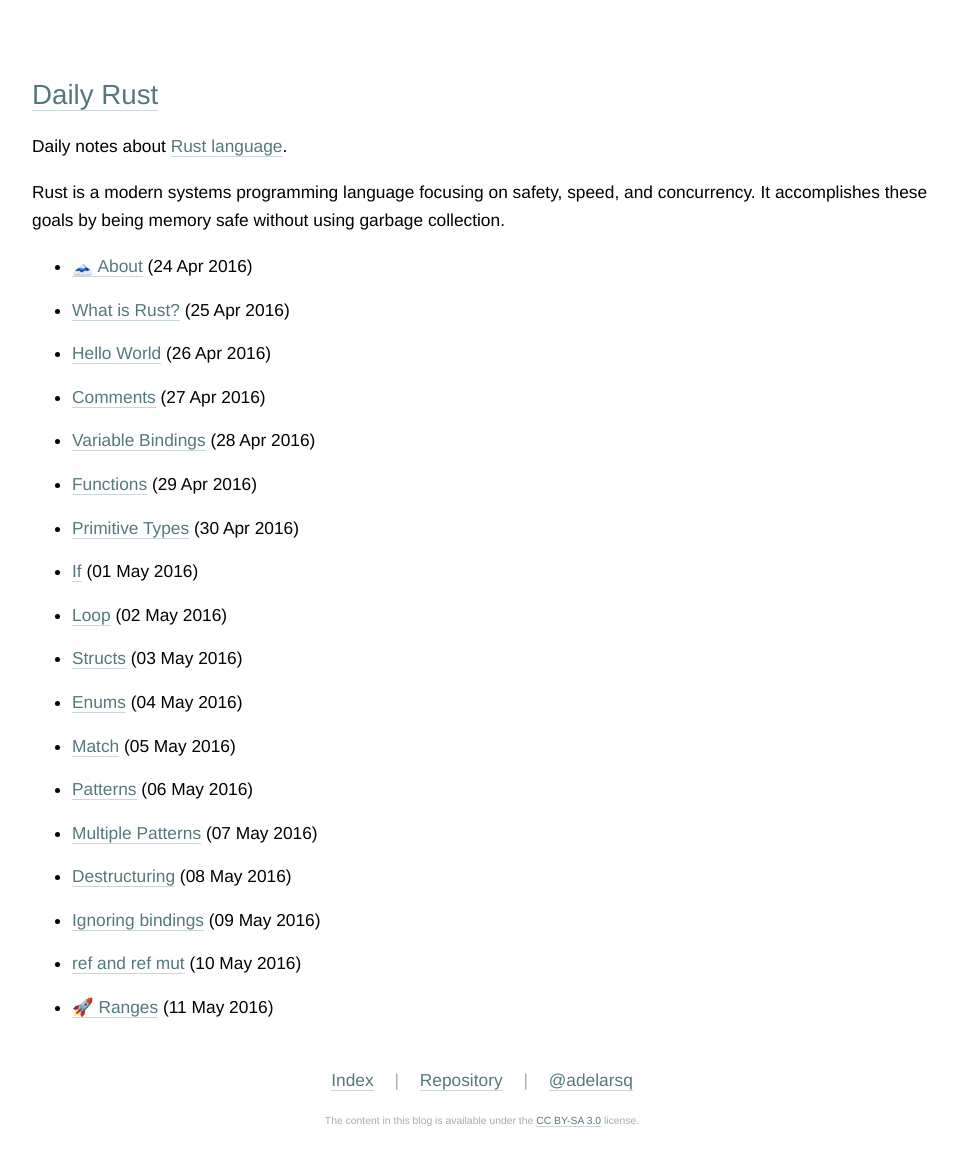
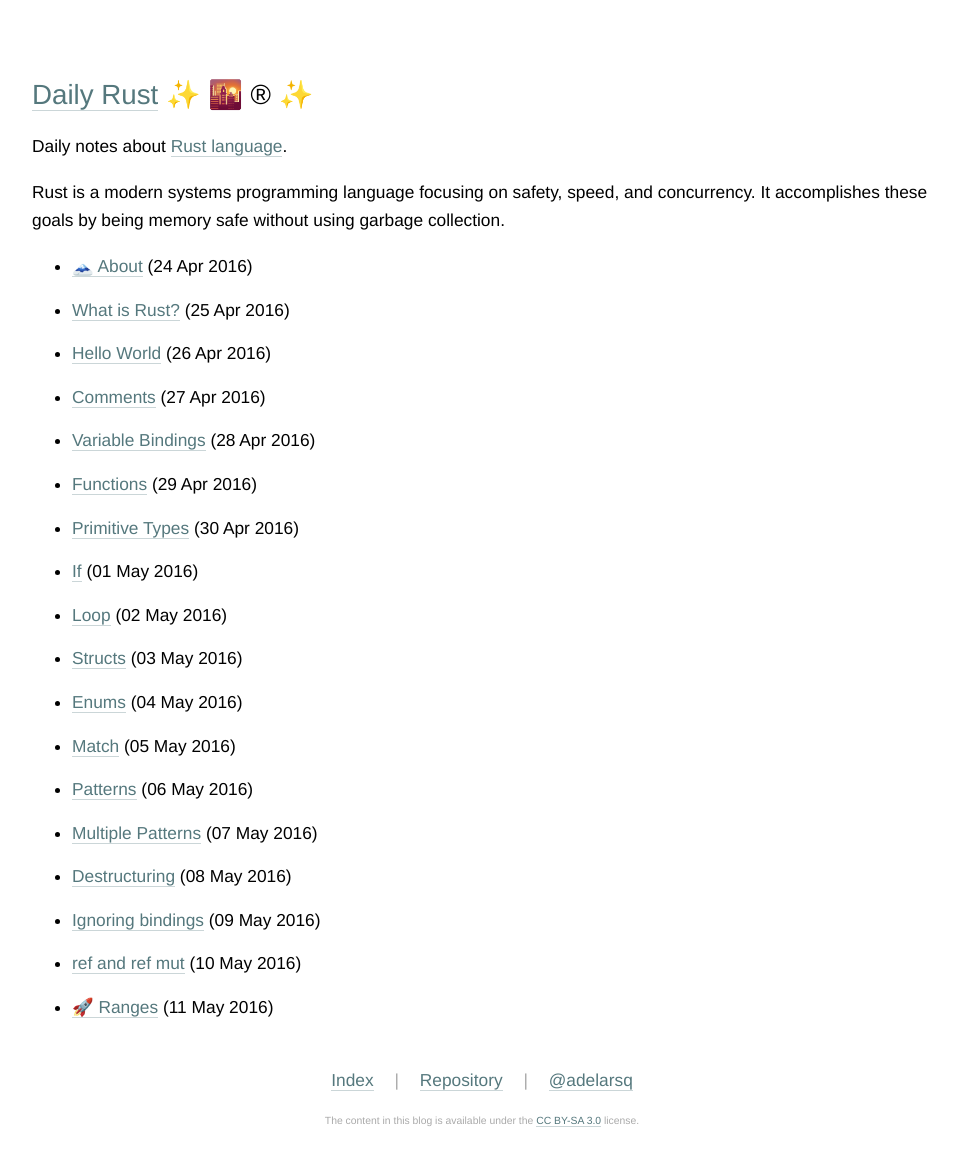
Before and after one commit to adelarsq/daily-rust.github.io, a Jekyll site: the page built from index.md, in a window 1280 px wide. Shown: the whole page, without its empty margins (158-1116 px from the left). Built offline with Jekyll 4.4.1, drawn with Linux system fonts in a browser that asks for light colours.

```diff
--- a/index.md
+++ b/index.md
@@ -3,7 +3,7 @@ layout: default
 title: Daily notes about Rust language
 ---
 
-# [Daily Rust](http://daily-rust.github.io)
+# [Daily Rust](http://daily-rust.github.io) ✨ 🌇 ® ✨
 
 Daily notes about [Rust language](https://www.rust-lang.org).
 
```
